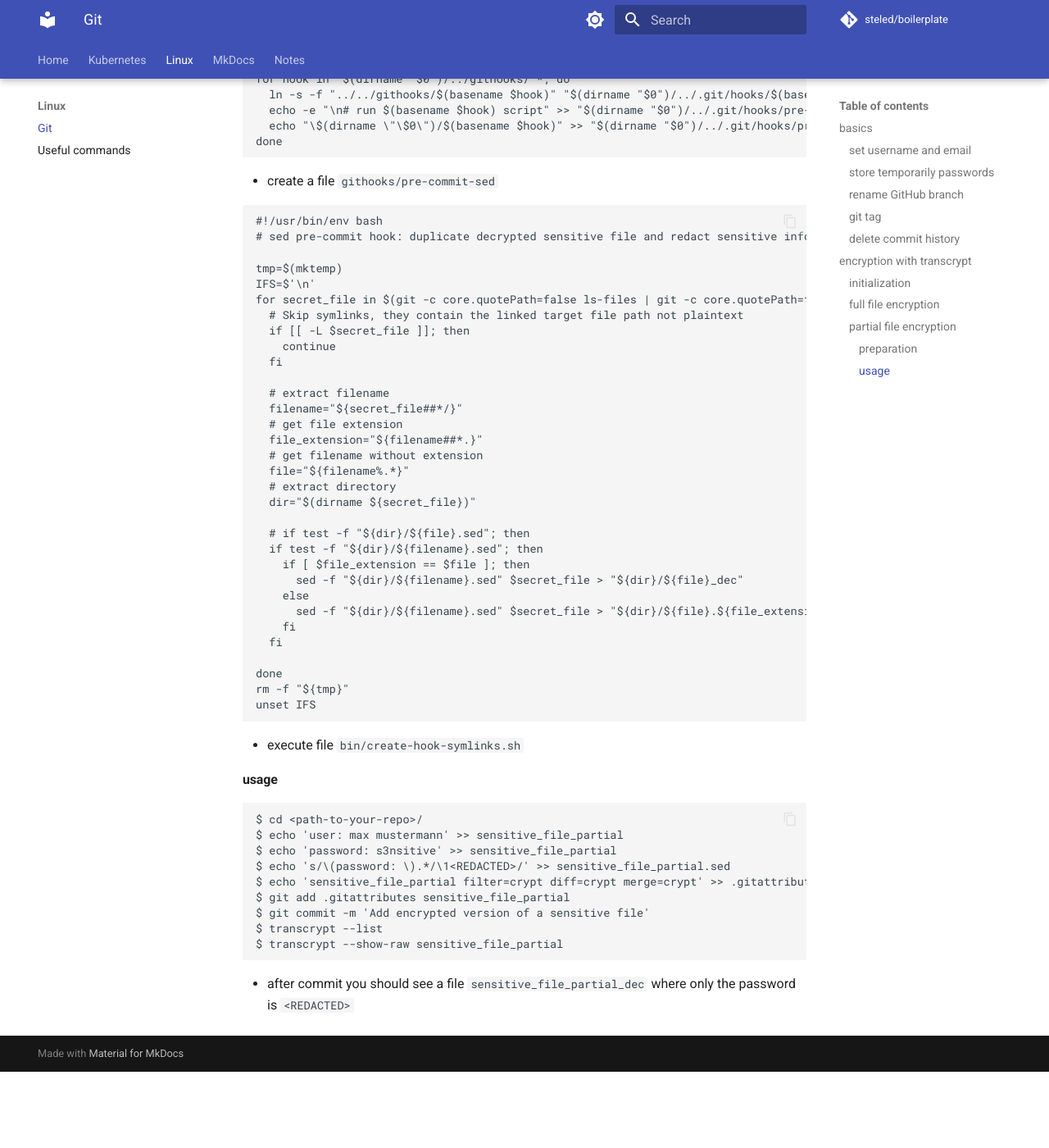
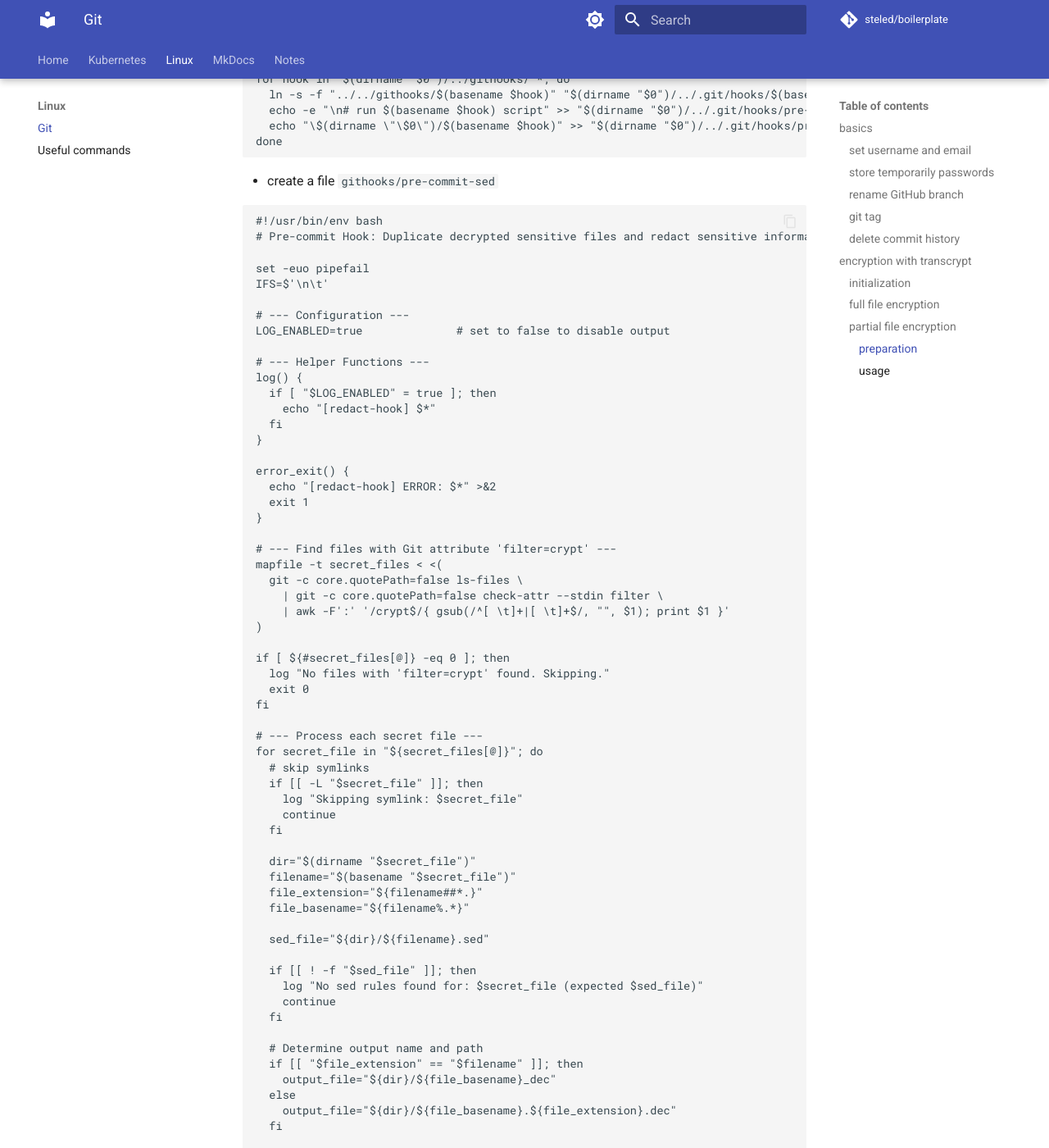
Before and after one commit to steled/documentation, an MkDocs documentation site: the page built from docs/linux/git.md, in a window 1280 px wide and 1400 px high, scrolled down 3007 px. Shown: the whole window at 82% size. Built offline with MkDocs 1.6.1 and Material for MkDocs 9.7.7, drawn with Linux system fonts in a browser that asks for light colours; comment, search, counter and statistics services are not loaded; before the commit the page ends 4314 px from its top, so only the background shows below that; some of the changed text lies outside the part shown.

Commit message:
Refactor sed pre-commit hook for better handling
Updated the sed pre-commit hook to improve error handling and logging. Enhanced the script to better manage secret files and their processing.

````diff
--- a/docs/linux/git.md
+++ b/docs/linux/git.md
@@ -153,37 +153,71 @@
 
 ``` { .sh }
 #!/usr/bin/env bash
-# sed pre-commit hook: duplicate decrypted sensitive file and redact sensitive informations via sed
+# Pre-commit Hook: Duplicate decrypted sensitive files and redact sensitive information using sed.
 
-tmp=$(mktemp)
-IFS=$'\n'
-for secret_file in $(git -c core.quotePath=false ls-files | git -c core.quotePath=false check-attr --stdin filter | awk 'BEGIN { FS = ":" }; /crypt$/{ print $1 }'); do
-  # Skip symlinks, they contain the linked target file path not plaintext
-  if [[ -L $secret_file ]]; then
+set -euo pipefail
+IFS=$'\n\t'
+
+# --- Configuration ---
+LOG_ENABLED=true              # set to false to disable output
+
+# --- Helper Functions ---
+log() {
+  if [ "$LOG_ENABLED" = true ]; then
+    echo "[redact-hook] $*"
+  fi
+}
+
+error_exit() {
+  echo "[redact-hook] ERROR: $*" >&2
+  exit 1
+}
+
+# --- Find files with Git attribute 'filter=crypt' ---
+mapfile -t secret_files < <(
+  git -c core.quotePath=false ls-files \
+    | git -c core.quotePath=false check-attr --stdin filter \
+    | awk -F':' '/crypt$/{ gsub(/^[ \t]+|[ \t]+$/, "", $1); print $1 }'
+)
+
+if [ ${#secret_files[@]} -eq 0 ]; then
+  log "No files with 'filter=crypt' found. Skipping."
+  exit 0
+fi
+
+# --- Process each secret file ---
+for secret_file in "${secret_files[@]}"; do
+  # skip symlinks
+  if [[ -L "$secret_file" ]]; then
+    log "Skipping symlink: $secret_file"
     continue
   fi
 
-  # extract filename
-  filename="${secret_file##*/}"
-  # get file extension
+  dir="$(dirname "$secret_file")"
+  filename="$(basename "$secret_file")"
   file_extension="${filename##*.}"
-  # get filename without extension
-  file="${filename%.*}"
-  # extract directory
-  dir="$(dirname ${secret_file})"
+  file_basename="${filename%.*}"
 
-  # if test -f "${dir}/${file}.sed"; then
-  if test -f "${dir}/${filename}.sed"; then
-    if [ $file_extension == $file ]; then
-      sed -f "${dir}/${filename}.sed" $secret_file > "${dir}/${file}_dec"
-    else
-      sed -f "${dir}/${filename}.sed" $secret_file > "${dir}/${file}.${file_extension}.dec"
-    fi
+  sed_file="${dir}/${filename}.sed"
+
+  if [[ ! -f "$sed_file" ]]; then
+    log "No sed rules found for: $secret_file (expected $sed_file)"
+    continue
   fi
 
+  # Determine output name and path
+  if [[ "$file_extension" == "$filename" ]]; then
+    output_file="${dir}/${file_basename}_dec"
+  else
+    output_file="${dir}/${file_basename}.${file_extension}.dec"
+  fi
+
+  log "Redacting: $secret_file → $output_file"
+  sed -f "$sed_file" "$secret_file" > "$output_file" \
+    || error_exit "Failed to apply sed rules to $secret_file"
 done
-rm -f "${tmp}"
-unset IFS
+
+log "Redaction complete."
 ```
 
 - execute file `bin/create-hook-symlinks.sh`
````
